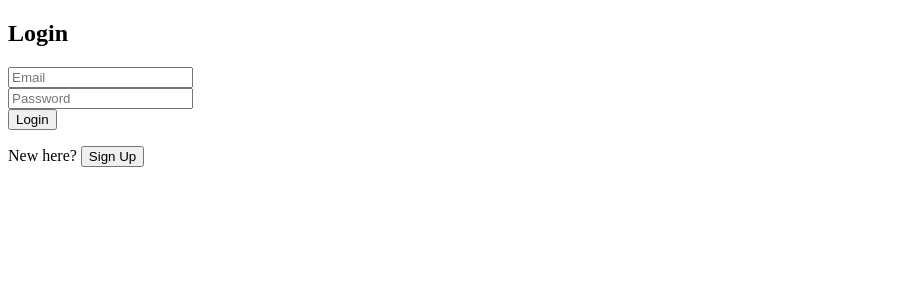
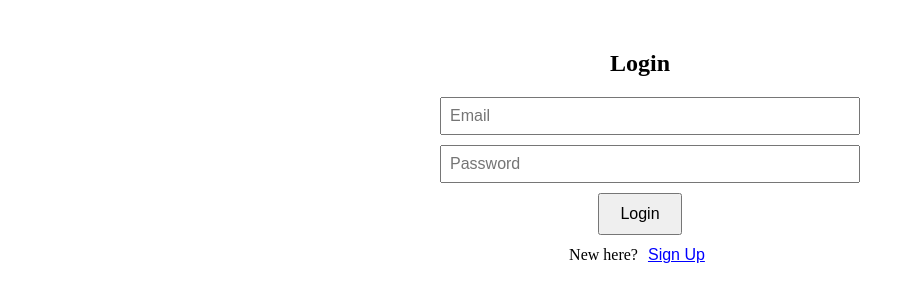
Before and after one commit to ajayshsh7/Supabase-notes-app, a Next.js app: page /auth in a window 1280 px wide. Shown: the top 302 px of the page, without its empty margins (0-915 px from the left). Built offline with nearby package versions, Linux system fonts and the light colour scheme; no server answers.

Commit message:
removing color tags for now

```diff
--- a/pages/auth.module.css
+++ b/pages/auth.module.css
@@ -0,0 +1,41 @@
+
+
+.container {
+  max-width: 400px;
+  margin: 50px auto;
+  text-align: center;
+}
+
+.input {
+  margin-bottom: 10px;
+  width: 100%;
+  padding: 8px;
+  font-size: 1rem;
+}
+
+.button {
+  padding: 10px 20px;
+  font-size: 1rem;
+  cursor: pointer;
+}
+
+.switch {
+  margin-top: 10px;
+}
+
+.linkButton {
+  color: blue;
+  background: none;
+  border: none;
+  cursor: pointer;
+  text-decoration: underline;
+  font-size: 1rem;
+}
+
+.success {
+  color: green;
+}
+
+.error {
+  color: red;
+}
```
Also changed, not shown: src/app/dashboard/dashboard.module.css (+18 -0 lines), src/app/dashboard/page.tsx (+6 -17 lines).
